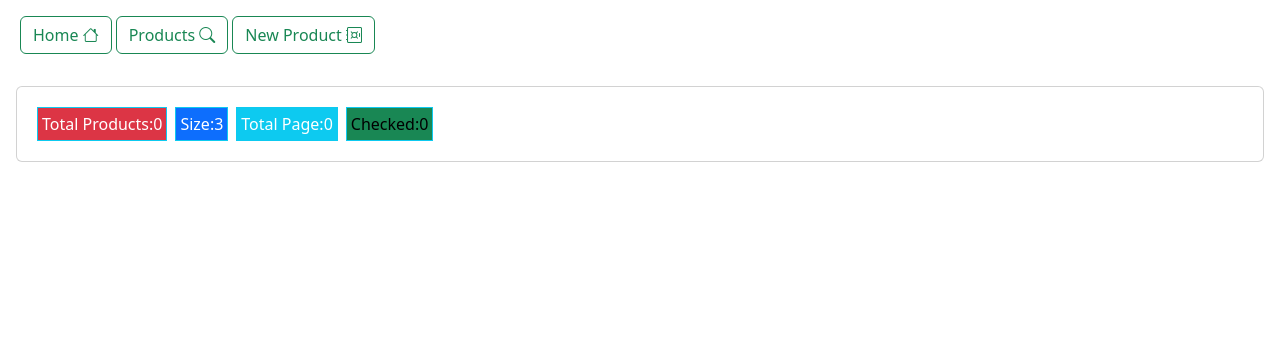
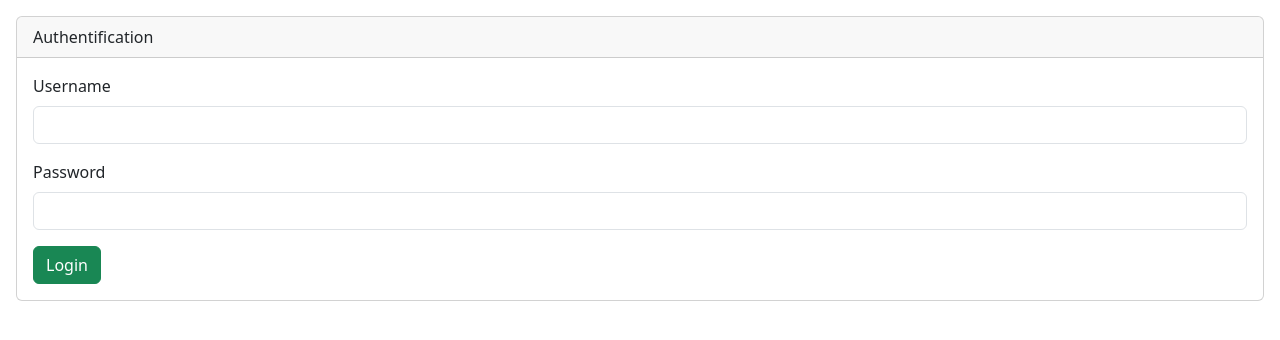
Before and after one commit to SalaheddineBensaghir/TP_Angular_Framework, an Angular app: page /login in a window 1280 px wide. Before the commit this address led to /. Shown: the top 340 px of the page. Built offline with nearby package versions, Linux system fonts and the light colour scheme.

Commit message:
version 10

```diff
--- a/data/db.json
+++ b/data/db.json
@@ -1,4 +1,9 @@
 {
+  "users" : [
+    {
+      "username" : "user1", "password": "1234", "roles": ["USER"],
+    }
+  ],
   "products": [
     {
       "id": "1",
--- /dev/null
+++ b/src/app/admin-template/admin-template.component.html
@@ -0,0 +1,10 @@
+<app-navbar></app-navbar>
+<app-dashboard>
+
+</app-dashboard>
+<!--<app-app-errors></app-app-errors>-->
+
+<router-outlet>
+
+
+</router-outlet>
--- a/src/app/app.component.html
+++ b/src/app/app.component.html
@@ -1,8 +1,4 @@
-<app-navbar></app-navbar>
-<app-dashboard>
 
-</app-dashboard>
-<!--<app-app-errors></app-app-errors>-->
 <router-outlet>
 
 </router-outlet>
--- a/src/app/app.module.ts
+++ b/src/app/app.module.ts
@@ -14,6 +14,8 @@ import { DashboardComponent } from './dashboard/dashboard.component';
 import { NavbarComponent } from './navbar/navbar.component';
 import { AppErrorsComponent } from './app-errors/app-errors.component';
 import {AppHttpInterceptor} from "./services/app-http.interceptor";
+import { LoginComponent } from './login/login.component';
+import { AdminTemplateComponent } from './admin-template/admin-template.component';
 
 @NgModule({
   declarations: [
@@ -24,7 +26,9 @@ import {AppHttpInterceptor} from "./services/app-http.interceptor";
     EditProductComponent,
     DashboardComponent,
     NavbarComponent,
-    AppErrorsComponent
+    AppErrorsComponent,
+    LoginComponent,
+    AdminTemplateComponent
   ],
   imports: [
     BrowserModule,
--- /dev/null
+++ b/src/app/login/login.component.html
@@ -0,0 +1,25 @@
+<div class="p-3">
+  <div class="card">
+    <div class="card-header">Authentification</div>
+
+    <div class="card-body">
+<form [formGroup]="formLogin" (ngSubmit)="handleLogin()">
+  <div class="mb-3">
+    <label class="form-label">Username</label>
+    <input type="text" class="form-control" formControlName="username">
+
+  </div>
+  <div class="mb-3">
+    <label class="form-label" >Password</label>
+    <input type="password" class="form-control" formControlName="password">
+  </div>
+  <button class="btn btn-success">Login</button>
+
+</form>
+
+    </div>
+
+
+  </div>
+
+</div>
--- /dev/null
+++ b/src/app/login/login.component.ts
@@ -0,0 +1,30 @@
+import {Component, OnInit} from '@angular/core';
+import {FormBuilder, FormGroup} from "@angular/forms";
+import {Router} from "@angular/router";
+
+// @ts-ignore
+@Component({
+  selector: 'app-login',
+  templateUrl: './login.component.html',
+  styleUrl: './login.component.css'
+})
+export class LoginComponent implements OnInit{
+
+  formLogin!: FormGroup;
+constructor(private  formBuilder: FormBuilder,private router:Router) {
+}
+  ngOnInit(): void {
+    this.formLogin=this.formBuilder.group({
+      username : this.formBuilder.control(""),
+      password : this.formBuilder.control("")
+    })
+  }
+
+  handleLogin() {
+    console.log(this.formLogin.value);
+    if(this.formLogin.value.username == "admin" && this.formLogin.value.password == "1234"){
+this.router.navigateByUrl("/admin")
+
+    }
+  }
+}
--- a/src/app/navbar/navbar.component.ts
+++ b/src/app/navbar/navbar.component.ts
@@ -10,9 +10,9 @@ import {LoadingService} from "../services/loading.service";
 export class NavbarComponent {
   title = 'enset-app1';
   actions : Array<any> = [
-    {title: "Home","route":"/home",icon:"house"},
-    {title: "Products","route":"/products",icon:"search"},
-    {title: "New Product","route":"/newProduct",icon:"safe"},
+    {title: "Home","route":"/admin/home",icon:"house"},
+    {title: "Products","route":"/admin/products",icon:"search"},
+    {title: "New Product","route":"/admin/newProduct",icon:"safe"},
 
   ];
   currentAction : any;
--- a/src/app/products/products.component.ts
+++ b/src/app/products/products.component.ts
@@ -101,6 +101,6 @@ this.productService.deleteProduct(product).subscribe({
   }
 
   handleEdite(product: Product) {
-this.router.navigateByUrl(`/editProduct/${product.id}`)
+this.router.navigateByUrl(`/admin/editProduct/${product.id}`)
   }
 }
```
Also changed, not shown: src/app/admin-template/admin-template.component.ts (added, +10 -0 lines), src/app/app-routing.module.ts (+13 -5 lines), src/app/admin-template/admin-template.component.css (added), src/app/login/login.component.css (added), 2 other files (tests, documents, lock files or other folders).
